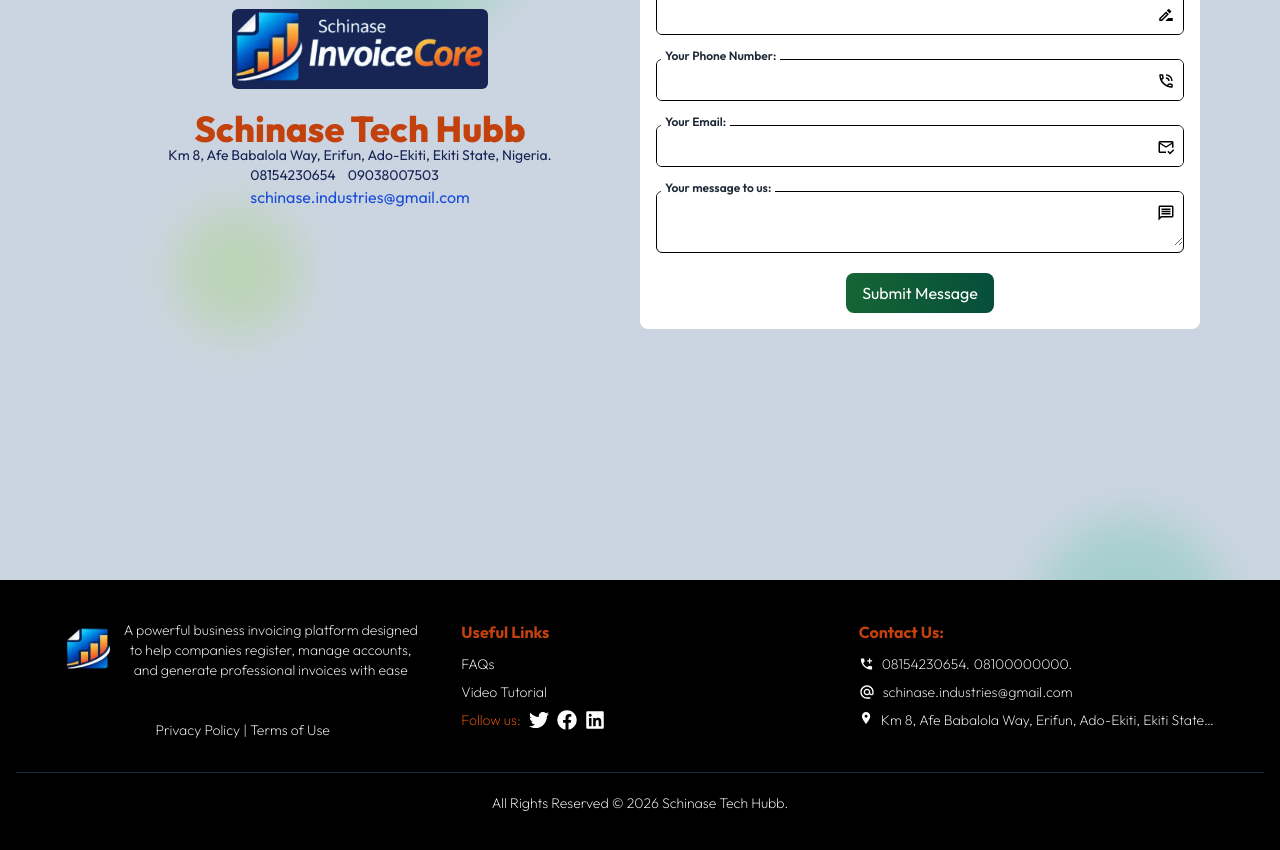
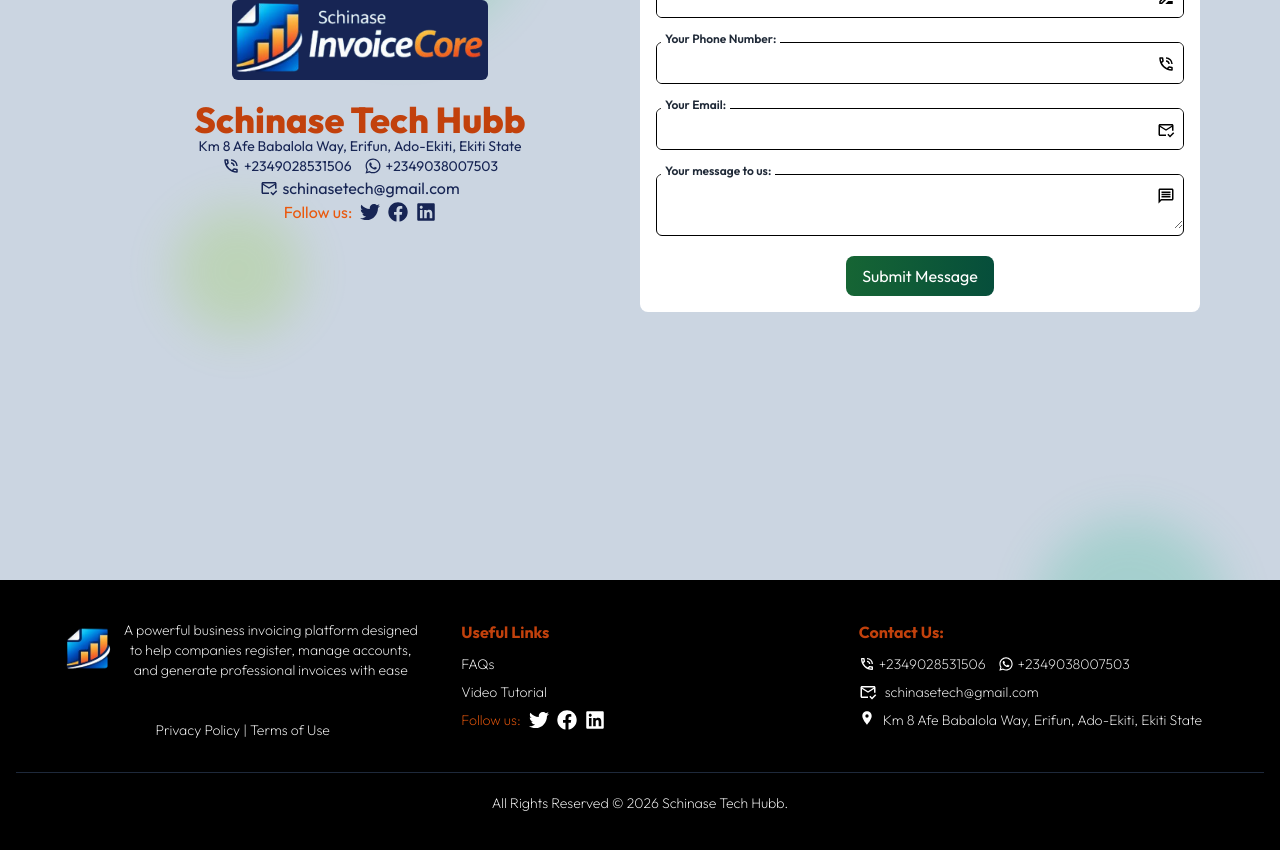
Before and after one commit to Ameneterh/schinaseinvoicer, a React (Vite) app in the folder client/: page /contact in a window 1280 px wide. Shown: the part 300-1150 px from the top of the page. Built offline with nearby package versions, Linux system fonts and the light colour scheme; no server answers; a web font is replaced by a local one.

Commit message:
updates to footer, contact, dashAddHandler, registerBusiness pages

```diff
--- /dev/null
+++ b/client/src/assets/company_info.js
@@ -0,0 +1,12 @@
+export const company_info = {
+  name: "Schinase Tech Hubb",
+  address: "Km 8 Afe Babalola Way, Erifun, Ado-Ekiti, Ekiti State",
+  call_number: "+2349028531506",
+  whatsapp_number: "+2349038007503",
+  email: "schinasetech@gmail.com",
+  twitter: "https://www.twitter.com",
+  facebook: "https://www.twitter.com",
+  linkedin: "https://www.twitter.com",
+  contact_days: "Monday - Saturday:",
+  contact_times: "8am - 5pm daily",
+};
--- a/client/src/components/FooterComponent.jsx
+++ b/client/src/components/FooterComponent.jsx
@@ -1,7 +1,15 @@
 import { Link } from "react-router-dom";
 import logoImage from "../assets/InvoiceCore_logo.png";
 import { FaTwitter, FaFacebook, FaLinkedin } from "react-icons/fa";
-import { MdAddCall, MdAlternateEmail, MdLocationOn } from "react-icons/md";
+import {
+  MdAddCall,
+  MdAlternateEmail,
+  MdLocationOn,
+  MdOutlineMarkEmailRead,
+  MdOutlinePhoneInTalk,
+  MdWhatsapp,
+} from "react-icons/md";
+import { company_info } from "../assets/company_info";
 
 export default function FooterComponent() {
   return (
@@ -50,19 +58,19 @@
               <p className="flex items-center gap-2">
                 <span className="text-orange-600">Follow us:</span>
                 <Link
-                  to="/twitter"
+                  to={`${company_info.twitter}`}
                   className="hover:underline hover:font-semibold underline-offset-2"
                 >
                   <FaTwitter size={20} className="hover:text-blue-700" />
                 </Link>
                 <Link
-                  to="/facebook"
+                  to={`${company_info.facebook}`}
                   className="hover:underline hover:font-semibold underline-offset-2"
                 >
                   <FaFacebook size={20} className="hover:text-blue-700" />
                 </Link>
                 <Link
-                  to="/linkedin"
+                  to={`${company_info.linkedin}`}
                   className="hover:underline hover:font-semibold underline-offset-2"
                 >
                   <FaLinkedin size={20} className="hover:text-blue-700" />
@@ -77,22 +85,42 @@
           <h3 className="text-orange-700 font-bold">Contact Us:</h3>
           <ul className="text-sm list-none -ml-5">
             <li className="flex gap-2 items-center">
-              <MdAddCall size={16} className="" />
               <div className="flex items-start gap-1 w-full">
-                <span>08154230654.</span> <span>08100000000.</span>
+                <p className="flex items-center gap-3 text-sm">
+                  <span className="flex items-center gap-1">
+                    <MdOutlinePhoneInTalk size={16} />
+                    <a
+                      href={`tel:${company_info.call_number}`}
+                      className="hover:scale-105 hover:underline underline-offset-2"
+                    >
+                      {company_info.call_number}
+                    </a>
+                  </span>{" "}
+                  <span className="flex items-center gap-1">
+                    <MdWhatsapp size={16} />
+                    <a
+                      href={`https://wa.me/${company_info.call_number}`}
+                      target="_blank"
+                      className="hover:scale-105 hover:underline underline-offset-2"
+                    >
+                      {company_info.whatsapp_number}
+                    </a>
+                  </span>
+                </p>
               </div>
             </li>
-            <li className="mt-2 flex gap-2 items-center">
-              <MdAlternateEmail size={16} />
-              <Link to="mailto:schinase.industries@gmail.com">
-                schinase.industries@gmail.com
+            <li className="flex items-center w-full mt-2 gap-2">
+              <MdOutlineMarkEmailRead size={18} />
+              <Link
+                to={`mailto:${company_info.email}`}
+                className="hover:underline underline-offset-2 hover:scale-105"
+              >
+                {company_info.email}
               </Link>
             </li>
             <li className="mt-2 flex gap-2 items-start">
               <MdLocationOn size={16} />
-              <span className="line-clamp-1">
-                Km 8, Afe Babalola Way, Erifun, Ado-Ekiti, Ekiti State, Nigeria.
-              </span>
+              <span className="line-clamp-1">{company_info.address}</span>
             </li>
           </ul>
         </div>
--- a/client/src/components/homePageComponents/CustomerFeedbackComponent.jsx
+++ b/client/src/components/homePageComponents/CustomerFeedbackComponent.jsx
@@ -86,7 +86,7 @@
               </div>
               <p className="h-[1px] bg-gray-400 w-full my-2"></p>
               <p
-                className="text-left text-xs line-clamp-6 cursor-pointer"
+                className="text-left text-xs line-clamp-4 cursor-pointer"
                 onClick={() => handleReadMessage(rating)}
               >
                 {rating.comment}
--- a/client/src/pages/ContactUs.jsx
+++ b/client/src/pages/ContactUs.jsx
@@ -1,17 +1,24 @@
 import { Link, useNavigate } from "react-router-dom";
 import MainLayout from "../layout/MainLayout";
 import { motion } from "framer-motion";
-import { FaUserInjured } from "react-icons/fa";
+import {
+  FaFacebook,
+  FaLinkedin,
+  FaTwitter,
+  FaUserInjured,
+} from "react-icons/fa";
 import {
   MdOutlineMarkEmailRead,
   MdOutlineDriveFileRenameOutline,
   MdOutlinePhoneInTalk,
   MdOutlineMessage,
+  MdWhatsapp,
 } from "react-icons/md";
 import schBadge from "../assets/InvoiceCore_logoName.png";
 import { useState } from "react";
 import { useContactStore } from "../store/contactStore";
 import { useAuthStore } from "../store/authStore";
+import { company_info } from "../assets/company_info";
 
 const fadeInUp = {
   hidden: { opacity: 0, y: 40 },
@@ -65,9 +72,9 @@
           variants={fadeInUp}
           initial="hidden"
           animate="visible"
-          className="flex-1"
+          className="flex-1 w-full"
         >
-          <h1 className="text-xl md:text-3xl font-bold border-l-[6px] border-l-orange-600 pl-3 mb-6 leading-[10px]">
+          <h1 className="text-xl md:text-3xl font-bold border-l-[6px] border-l-orange-600 pl-3 mb-6 md:leading-[20px]">
             Get in touch <br />
             <span className="md:text-5xl">with us</span>
           </h1>
@@ -77,14 +84,14 @@
           variants={fadeInUp}
           initial="hidden"
           animate="visible"
-          className="flex-1 flex flex-col lg:flex-row"
+          className="flex-1 flex flex-col items-center lg:flex-row w-full"
         >
           {/* left hand side */}
           <motion.div
             variants={fadeInUp}
             initial="hidden"
             animate="visible"
-            className="flex-1 flex flex-col items-center text-center mt-8 lg:mt-20"
+            className="flex-1 flex flex-col items-center justify-center text-center mt-8 w-full mb-8"
           >
             <div
               className="h-20 w-64 bg-cover bg-center bg-no-repeat text-black mb-5 bg-blue-950 p-2 rounded-md"
@@ -94,22 +101,62 @@
             ></div>
             <div className="flex flex-col gap-0">
               <h1 className="text-4xl font-extrabold text-orange-700 -mb-1">
-                Schinase Tech Hubb
+                {company_info.name}
               </h1>
-              <p className="text-sm">
-                Km 8, Afe Babalola Way, Erifun, Ado-Ekiti, Ekiti State, Nigeria.
-              </p>
+              <p className="text-sm">{company_info.address}</p>
             </div>
             <div className="flex flex-col">
               <p className="flex items-center gap-3 text-sm">
-                <span>08154230654</span> <span>09038007503</span>
+                <span className="flex items-center gap-1">
+                  <MdOutlinePhoneInTalk size={18} />
+                  <a
+                    href={`tel:${company_info.call_number}`}
+                    className="hover:scale-105 hover:underline hover:text-blue-800 underline-offset-2"
+                  >
+                    {company_info.call_number}
+                  </a>
+                </span>{" "}
+                <span className="flex items-center gap-1">
+                  <MdWhatsapp size={18} />
+                  <a
+                    href={`https://wa.me/${company_info.call_number}`}
+                    target="_blank"
+                    className="hover:scale-105 hover:underline hover:text-blue-800 underline-offset-2"
+                  >
+                    {company_info.whatsapp_number}
+                  </a>
+                </span>
               </p>
-              <Link
-                to="mailto:schinase.industries@gmail.com"
-                className="text-blue-700 hover:underline underline-offset-2"
-              >
-                schinase.industries@gmail.com
-              </Link>
+              <div className="flex items-center justify-center gap-1 w-full">
+                <MdOutlineMarkEmailRead size={18} />
+                <Link
+                  to={`mailto:${company_info.email}`}
+                  className="hover:scale-105 hover:text-blue-800 hover:underline underline-offset-2"
+                >
+                  {company_info.email}
+                </Link>
+              </div>
+              <p className="flex items-center justify-center gap-2">
+                <span className="text-orange-600">Follow us:</span>
+                <Link
+                  to={`${company_info.twitter}`}
+                  className="hover:underline hover:font-semibold underline-offset-2"
+                >
+                  <FaTwitter size={20} className="hover:text-blue-700" />
+                </Link>
+                <Link
+                  to={`${company_info.facebook}`}
+                  className="hover:underline hover:font-semibold underline-offset-2"
+                >
+                  <FaFacebook size={20} className="hover:text-blue-700" />
+                </Link>
+                <Link
+                  to={`${company_info.linkedin}`}
+                  className="hover:underline hover:font-semibold underline-offset-2"
+                >
+                  <FaLinkedin size={20} className="hover:text-blue-700" />
+                </Link>
+              </p>
             </div>
           </motion.div>
 
@@ -118,11 +165,11 @@
             variants={fadeInUp}
             initial="hidden"
             animate="visible"
-            className="flex-1 flex flex-col lg:flex-row"
+            className="flex-1 flex flex-col lg:flex-row w-full"
           >
             <form
               onSubmit={handleSubmit}
-              className="w-full bg-white text-black rounded-sm lg:rounded-lg p-2 lg:p-4 flex flex-col"
+              className="w-full bg-white text-black rounded-md lg:rounded-lg p-2 lg:p-4 flex flex-col"
             >
               <p className="text-lg lg:text-2xl text-center font-bold mb-4">
                 Send us a direct message
--- a/client/src/store/authStore.js
+++ b/client/src/store/authStore.js
@@ -28,6 +28,7 @@
     staff_signature,
     business_logo,
     website,
+    plan,
     business_name,
     business_email,
     business_password,
@@ -49,6 +50,7 @@
         staff_signature,
         business_logo,
         website,
+        plan,
         business_name,
         business_email,
         business_password,
@@ -78,7 +80,6 @@
     fullname,
     email,
     phoneNumber,
-    password,
     role,
     avatar,
     staff_signature,
@@ -90,7 +91,6 @@
         fullname,
         email,
         phoneNumber,
-        password,
         role,
         avatar,
         staff_signature,
```
Also changed, not shown: client/src/components/DashAddHandler.jsx (+4 -5 lines), client/src/components/homePageComponents/AboutUsComponent.jsx (+74 -17 lines), client/src/pages/RegisterBusiness.jsx (+14 -1 lines), 2 other files (tests, documents, lock files or other folders).
